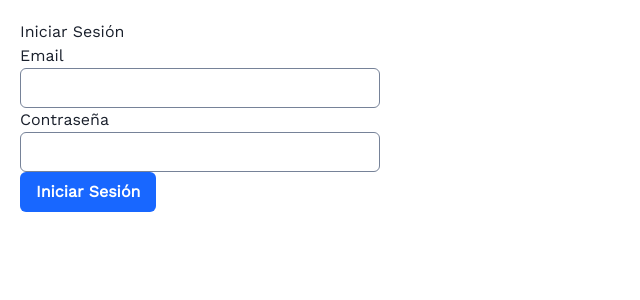
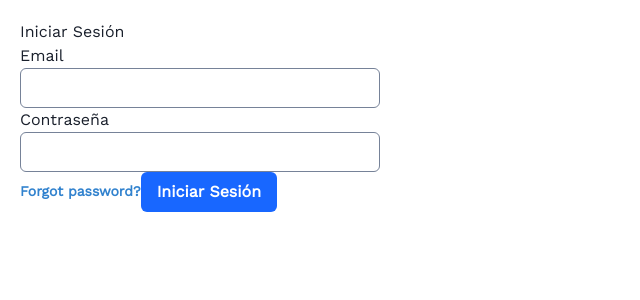
Before and after one commit to frontendcafe/air-flashcards, a Next.js app: page /login in a window 1280 px wide. Shown: the top 300 px of the page, without its empty margins (0-640 px from the left). Built offline with nearby package versions, Linux system fonts and the light colour scheme; no server answers.

Commit message:
feat(LoginPage): add forget password button link

```diff
--- a/pages/login.tsx
+++ b/pages/login.tsx
@@ -1,10 +1,12 @@
 import React, { ChangeEventHandler, FormEventHandler, useState } from "react";
 import { NextPage } from "next";
+import Link from "next/link";
 
 import FormField from "@/modules/Auth/components/FormField";
 import { useAuth } from "@/modules/Auth/context/AuthProvider";
 import { logIn } from "@/modules/Auth/firebase/auth";
 import Form from "@/modules/Auth/Form";
+import { Button } from "@chakra-ui/react";
 
 const LoginPage: NextPage & { redirectIfAuthenticated: boolean } = () => {
   const { setUser } = useAuth();
@@ -44,8 +46,12 @@ const LoginPage: NextPage & { redirectIfAuthenticated: boolean } = () => {
   return (
     <Form title="Iniciar Sesión" onSubmit={handleSubmitLogin} submitLabel="Iniciar Sesión">
       <FormField name="email" label="Email" type="email" onChange={handleChange} />
-
       <FormField name="password" label="Contraseña" type="password" onChange={handleChange} />
+      <Link href="/forget-password">
+        <Button variant="link" colorScheme="blue" size="sm">
+          Forgot password?
+        </Button>
+      </Link>
     </Form>
   );
 };
```
